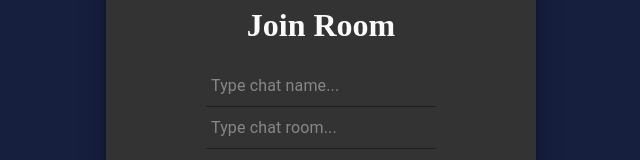
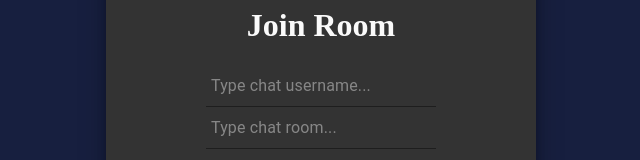
Before and after one commit to adrianghub/react-socket-chat, a React (Create React App) app in the folder client/: page / in a window 1280 px wide. Shown: the part 395-555 px from the top of the page, without its empty margins (319-959 px from the left). Built offline with nearby package versions, Linux system fonts and the light colour scheme.

Commit message:
feat: update placeholder name

```diff
--- a/client/src/components/Join/Join.jsx
+++ b/client/src/components/Join/Join.jsx
@@ -31,7 +31,7 @@ const Join = () => {
           <div>
             <Input
               type="text"
-              placeholder="Type chat name..."
+              placeholder="Type chat username..."
               onChange={(e) => handleNameChange(e)}
               classes={{
                 root: classes.InputJoin,
```
